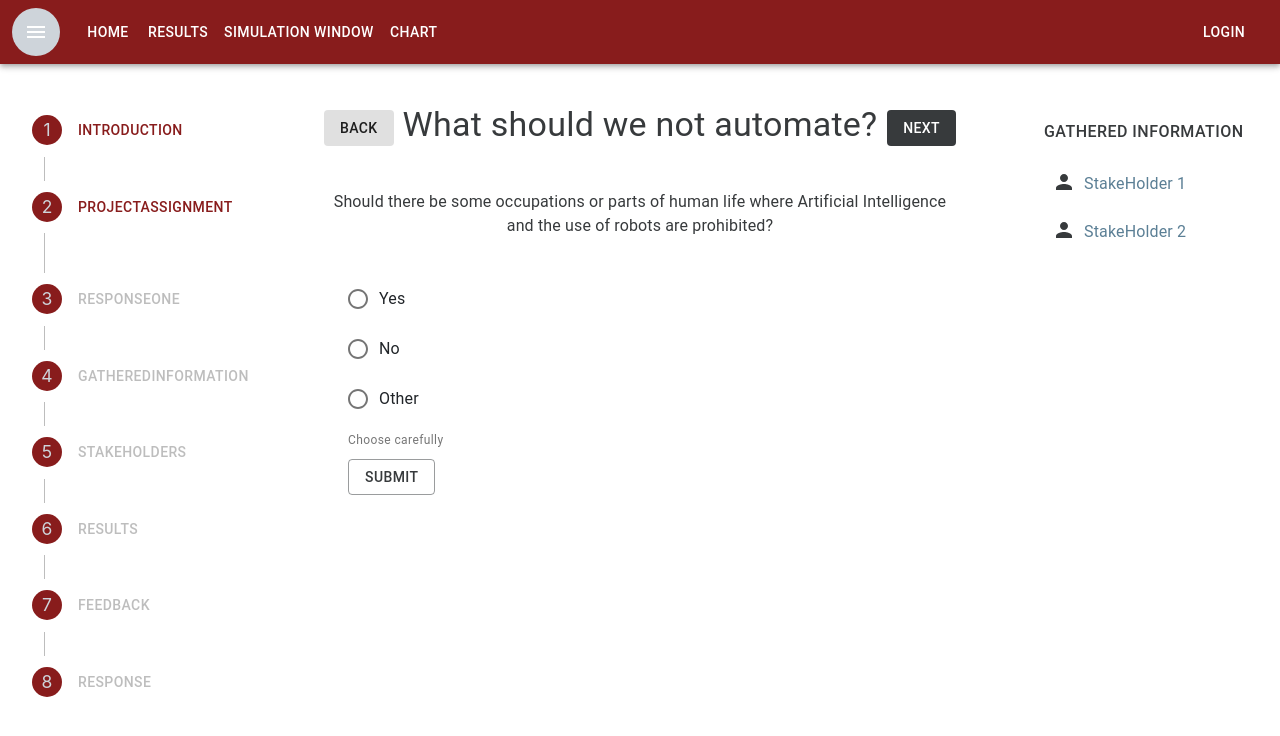
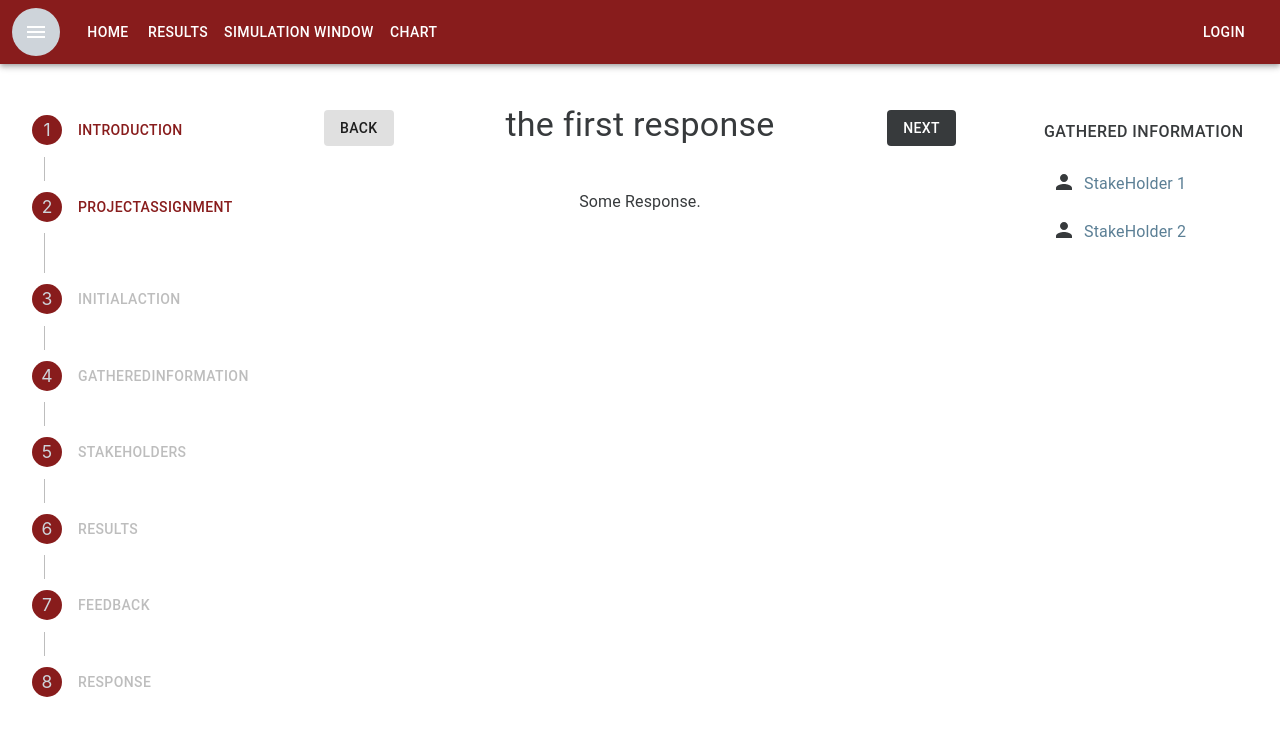
Before and after one commit to david-fisher/320-F20-Track-II, a React (Create React App) app in the folder frontend/: page /simulation in a window 1280 px wide. Both pictures are taken after a click on the button "NEXT". Shown: the top 736 px of the page. Built offline with nearby package versions, Linux system fonts and the light colour scheme.

Commit message:
projectAssignment and initialAction swap

```diff
--- a/frontend/src/pages/gatheredInformation.js
+++ b/frontend/src/pages/gatheredInformation.js
@@ -8,15 +8,17 @@ const TextTypography = withStyles({
 })(Typography);
 
 function GatheredInformation({pages, setPages, activePage, setActivePage}) {
-  function goToResponseOne(){
-    if (!pages.responseOne.visited) {
-      setPages(prevPages => {
-        let copy = {...prevPages};
-        copy.responseOne.visited = true;
-        return copy;
-      });
+  let goToInitialAction = ()=>{
+    if(pages.initialAction.completed){
+      if(!pages.initialAction.visited) {
+          setPages(prevPages => {
+            let copy = {...prevPages};
+            copy.initialAction.visited = true;
+            return copy;
+          });
+        }
+        setActivePage(prevPage => 'initialAction')
     }
-    setActivePage(prevPage => 'responseOne')
   }
   function goToStakeholders(){
     if (!pages.stakeholders.visited) {
@@ -40,7 +42,7 @@ function GatheredInformation({pages, setPages, activePage, setActivePage}) {
       </Grid>
       <Grid container direction="row" justify="space-between">
         <Grid item style={{ marginRight: "0rem", marginTop: "-3rem" }}>
-          <Button variant="contained" disableElevation onClick={goToResponseOne}>Back</Button>
+          <Button variant="contained" disableElevation onClick={goToInitialAction}>Back</Button>
         </Grid>
         <Grid item style={{ marginRight: "0rem", marginTop: "-3rem" }}>
           <Button variant="contained" disableElevation color="primary" onClick={goToStakeholders} >Next</Button>
--- /dev/null
+++ b/frontend/src/pages/initialAction.js
@@ -0,0 +1,76 @@
+import React from "react";
+import { makeStyles, withStyles, Typography, Box, Button, Grid } from "@material-ui/core";
+import Checkbox from "./components/checkbox";
+
+// const useStyles = makeStyles((theme) => ({
+//   root: {
+//     backgroundColor: theme.palette.background.paper,
+//     color: "#5b7f95"
+//   },
+// }));
+
+const TextTypography = withStyles({
+  root: {
+    color: "#373a3c"
+  }
+})(Typography);
+
+function InitialAction({pages, setPages, activePage, setActivePage}) {
+  function goToProjectAssignment(){
+    if (!pages.projectAssignment.visited) {
+      setPages(prevPages => {
+        let copy = {...prevPages};
+        copy.projectAssignment.visited = true;
+        return copy;
+      });
+    }
+    setActivePage(prevPage => 'projectAssignment')
+  }
+
+  function goToGatheredInformation(){
+    if(pages.gatheredInformation.completed){
+      if (!pages.gatheredInformation.visited) {
+        setPages(prevPages => {
+          let copy = {...prevPages};
+          copy.gatheredInformation.visited = true;
+          return copy;
+        });
+      }
+      setActivePage(prevPage => 'gatheredInformation')
+    }
+  }
+
+  return (
+    <div>
+      <Grid container direction="row" justify="center" alignItems="center">
+        <Box mt = {5}>
+          <TextTypography variant="h4" align="center" gutterBottom>
+          What should we not automate?
+          </TextTypography>
+        </Box>
+      </Grid>
+      <Grid container direction="row" justify="space-between">
+        <Grid item style={{ marginRight: "0rem", marginTop: "-3rem" }}>
+          <Button variant="contained" disableElevation onClick={goToProjectAssignment}>Back</Button>
+        </Grid>
+        <Grid item style={{marginRight: "0rem", marginTop: "-3rem" }}>
+          <Button variant="contained" disableElevation color="primary" onClick={goToGatheredInformation} >Next</Button>
+        </Grid>
+      </Grid>
+      <Grid container spacing={2}>
+        <Grid item lg={12}>
+          <Box m="2rem">
+          </Box>
+          <TextTypography variant="body1" align="center">
+            Should there be some occupations or parts of human life where Artificial Intelligence and the use of robots are prohibited?
+          </TextTypography>
+        </Grid>
+        <Grid item lg={12}>
+          <Checkbox nextPage = {goToGatheredInformation} pages={pages} nextPageName={"gatheredInformation"}/>
+          </Grid>
+      </Grid>
+    </div>
+  );
+}
+
+export default InitialAction;
--- a/frontend/src/pages/projectAssignment.js
+++ b/frontend/src/pages/projectAssignment.js
@@ -1,13 +1,5 @@
 import React from "react";
-import { makeStyles, withStyles, Typography, Box, Button, Grid } from "@material-ui/core";
-import Checkbox from "./components/checkbox";
-
-// const useStyles = makeStyles((theme) => ({
-//   root: {
-//     backgroundColor: theme.palette.background.paper,
-//     color: "#5b7f95"
-//   },
-// }));
+import { withStyles, Typography, Box, Grid, Button } from "@material-ui/core";
 
 const TextTypography = withStyles({
   root: {
@@ -15,7 +7,8 @@ const TextTypography = withStyles({
   }
 })(Typography);
 
-function projectAssignment({pages, setPages, activePage, setActivePage}) {
+function ProjectAssignment({pages, setPages, activePage, setActivePage}) {
+
   function goToIntroduction(){
     if (!pages.introduction.visited) {
       setPages(prevPages => {
@@ -26,16 +19,16 @@ function projectAssignment({pages, setPages, activePage, setActivePage}) {
     }
     setActivePage(prevPage => 'introduction')
   }
-  let goToResponseOne = ()=>{
-    if(pages.responseOne.completed){
-      if(!pages.responseOne.visited) {
+  let goToInitialAction = ()=>{
+    if(pages.initialAction.completed){
+      if(!pages.initialAction.visited) {
           setPages(prevPages => {
             let copy = {...prevPages};
-            copy.responseOne.visited = true;
+            copy.initialAction.visited = true;
             return copy;
           });
         }
-        setActivePage(prevPage => 'responseOne')
+        setActivePage(prevPage => 'initialAction')
     }
   }
 
@@ -44,16 +37,16 @@ function projectAssignment({pages, setPages, activePage, setActivePage}) {
       <Grid container direction="row" justify="center" alignItems="center">
         <Box mt = {5}>
           <TextTypography variant="h4" align="center" gutterBottom>
-          What should we not automate?
+            the first response
           </TextTypography>
         </Box>
       </Grid>
       <Grid container direction="row" justify="space-between">
         <Grid item style={{ marginRight: "0rem", marginTop: "-3rem" }}>
-          <Button variant="contained" disableElevation onClick={goToIntroduction}>Back</Button>
+        <Button variant="contained" disableElevation onClick={goToIntroduction}>Back</Button>
         </Grid>
-        <Grid item style={{marginRight: "0rem", marginTop: "-3rem" }}>
-          <Button variant="contained" disableElevation color="primary" onClick={goToResponseOne} >Next</Button>
+        <Grid item style={{ marginRight: "0rem",  marginTop: "-3rem" }}>
+          <Button variant="contained" disableElevation color="primary" onClick={goToInitialAction}>Next</Button>
         </Grid>
       </Grid>
       <Grid container spacing={2}>
@@ -61,15 +54,12 @@ function projectAssignment({pages, setPages, activePage, setActivePage}) {
           <Box m="2rem">
           </Box>
           <TextTypography variant="body1" align="center">
-            Should there be some occupations or parts of human life where Artificial Intelligence and the use of robots are prohibited?
+            Some Response.
           </TextTypography>
         </Grid>
-        <Grid item lg={12}>
-          <Checkbox nextPage = {goToResponseOne} pages={pages} nextPageName={"responseOne"}/>
-          </Grid>
       </Grid>
     </div>
   );
 }
 
-export default projectAssignment;
+export default ProjectAssignment;
--- a/frontend/src/pages/responseOne.js
+++ /dev/null
@@ -1,63 +0,0 @@
-import React from "react";
-import { withStyles, Typography, Box, Grid, Button } from "@material-ui/core";
-
-const TextTypography = withStyles({
-  root: {
-    color: "#373a3c"
-  }
-})(Typography);
-
-function responseOne({pages, setPages, activePage, setActivePage}) {
-  function goToProjectAssignment(){
-    if (!pages.projectAssignment.visited) {
-      setPages(prevPages => {
-        let copy = {...prevPages};
-        copy.projectAssignment.visited = true;
-        return copy;
-      });
-    }
-    setActivePage(prevPage => 'projectAssignment')
-  }
-
-  function goToGatheredInformation(){
-    if (!pages.gatheredInformation.visited) {
-      setPages(prevPages => {
-        let copy = {...prevPages};
-        copy.gatheredInformation.visited = true;
-        return copy;
-      });
-    }
-    setActivePage(prevPage => 'gatheredInformation')
-  }
-
-  return (
-    <div>
-      <Grid container direction="row" justify="center" alignItems="center">
-        <Box mt = {5}>
-          <TextTypography variant="h4" align="center" gutterBottom>
-            the first response
-          </TextTypography>
-        </Box>
-      </Grid>
-      <Grid container direction="row" justify="space-between">
-        <Grid item style={{ marginRight: "0rem", marginTop: "-3rem" }}>
-        <Button variant="contained" disableElevation onClick={goToProjectAssignment}>Back</Button>
-        </Grid>
-        <Grid item style={{ marginRight: "0rem",  marginTop: "-3rem" }}>
-          <Button variant="contained" disableElevation color="primary" onClick={goToGatheredInformation}>Next</Button>
-        </Grid>
-      </Grid>
-      <Grid container spacing={2}>
-        <Grid item lg={12}>
-          <Box m="2rem">
-          </Box>
-          <TextTypography variant="body1" align="center">
-            Some Response.
-          </TextTypography>
-        </Grid>
-      </Grid>
-    </div>
-  );
-}
-
-export default responseOne;
--- a/frontend/src/pages/simulationWindow.js
+++ b/frontend/src/pages/simulationWindow.js
@@ -5,8 +5,8 @@ import VirtualizedList from "./components/gatheredList.js";
 import Results from "./results.js";
 import Response from "./response.js";
 import Introduction from "./introduction.js";
-import ResponseOne from "./responseOne.js";
 import ProjectAssignment from "./projectAssignment.js";
+import InitialAction from "./initialAction.js";
 import GatheredInformation from "./gatheredInformation.js";
 import Stakeholders from "./stakeholders.js";
 import Feedback from "./feedback.js";
@@ -17,8 +17,8 @@ function SimulationWindow() {
   const [pages, setPages] = useState({
     introduction: {visited: true, completed: true, pageNumber: 1, html: (<Introduction/>)},
     projectAssignment: {visited: false, completed: true, pageNumber: 2, html: (<ProjectAssignment/>)},
-    responseOne: {visited: false, completed: false, pageNumber: 3, html: (<ResponseOne/>)},
-    gatheredInformation: {visited: false, completed: true, pageNumber: 4, html: (<GatheredInformation/>)},
+    initialAction: {visited: false, completed: true, pageNumber: 3, html: (<InitialAction/>)},
+    gatheredInformation: {visited: false, completed: false, pageNumber: 4, html: (<GatheredInformation/>)},
     stakeholders: {visited: false, completed: true, pageNumber: 5, html: (<Stakeholders/>)},
     results: {visited: false, completed: true, pageNumber: 6, html: (<Results/>)},
     feedback: {visited: false, completed: true, pageNumber: 7, html: (<Feedback/>)},
```
Also changed, not shown: frontend/src/pages/finalReflection.js (added), frontend/src/pages/initalReflection.js (added), frontend/src/pages/midReflection.js (added).
